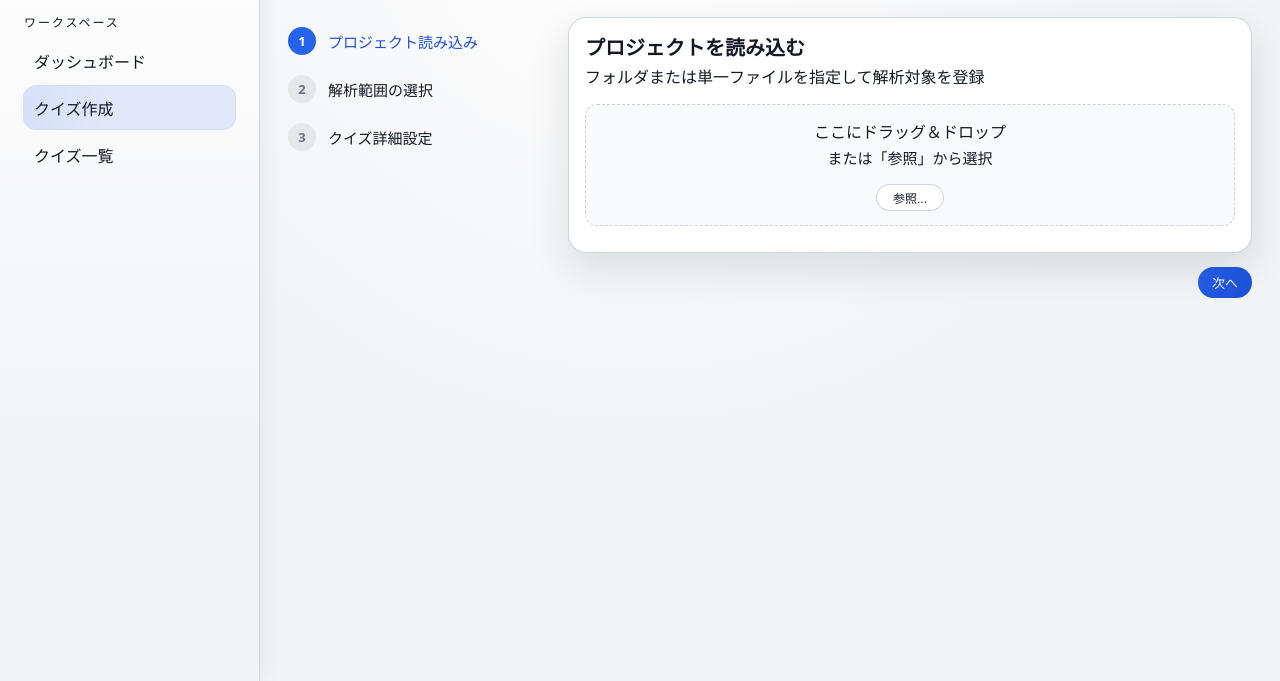
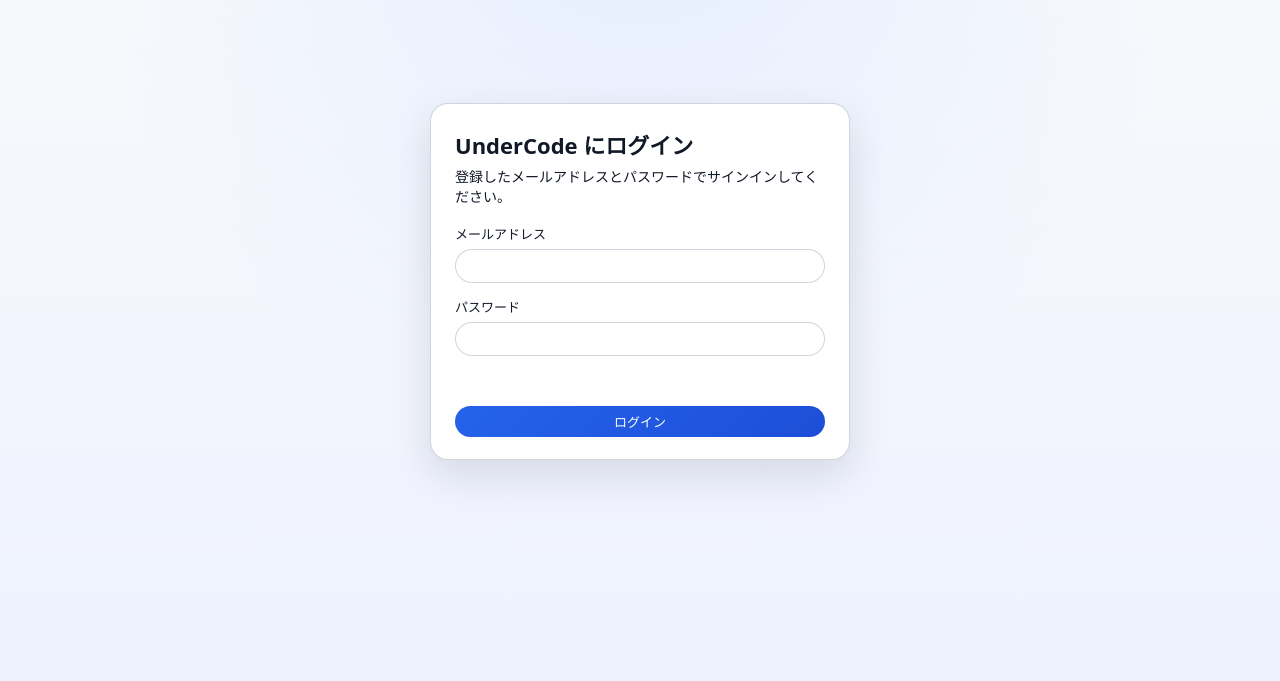
Before and after one commit to heyho99/under_code, a plain HTML site: page frontend/index.html in a window 1280 px wide. Shown: the part 119-800 px from the top of the page. Drawn offline with nearby package versions, Linux system fonts and the light colour scheme.

Commit message:
ログイン画面作成

```diff
--- a/frontend/index.html
+++ b/frontend/index.html
@@ -55,6 +55,7 @@
           </div>
         </header>
 
+        <section class="view" data-view-section="login"></section>
         <section class="view" data-view-section="project"></section>
         <section class="view" data-view-section="quiz-design"></section>
         <section class="view" data-view-section="quiz-progress"></section>
--- /dev/null
+++ b/frontend/src/features/login/LoginController.js
@@ -0,0 +1,56 @@
+import { LoginView } from "./LoginView.js";
+import { navigate } from "../../router/router.js";
+
+export const LoginController = {
+  mount() {
+    const root = LoginView.getRoot();
+    LoginView.render(root);
+
+    const appShell = document.querySelector(".app-shell");
+    if (appShell) {
+      appShell.classList.add("app-shell--login");
+    }
+
+    const form = root && root.querySelector("#js-login-form");
+    const emailInput = root && root.querySelector("#js-login-email");
+    const passwordInput = root && root.querySelector("#js-login-password");
+    const errorEl = root && root.querySelector("#js-login-error");
+
+    const clearError = () => {
+      if (errorEl) {
+        errorEl.textContent = "";
+      }
+    };
+
+    if (form) {
+      form.addEventListener("submit", (event) => {
+        event.preventDefault();
+        clearError();
+
+        const email = emailInput && emailInput.value.trim();
+        const password = passwordInput && passwordInput.value.trim();
+
+        if (!email || !password) {
+          if (errorEl) {
+            errorEl.textContent = "メールアドレスとパスワードを入力してください。";
+          }
+          return;
+        }
+
+        // ダミー認証: とりあえずどんな値でも成功扱いにする
+        navigate("#/dashboard");
+      });
+    }
+  },
+  unmount() {
+    const root = LoginView.getRoot();
+    if (root) {
+      root.innerHTML = "";
+    }
+
+    const appShell = document.querySelector(".app-shell");
+    if (appShell) {
+      appShell.classList.remove("app-shell--login");
+    }
+  },
+};
--- /dev/null
+++ b/frontend/src/features/login/LoginView.js
@@ -0,0 +1,50 @@
+export const LoginView = {
+  key: "login",
+  title: "ログイン",
+  subtitle: "アカウントにサインインしてダッシュボードにアクセスします。",
+  getRoot() {
+    return document.querySelector('[data-view-section="login"]');
+  },
+  render(root) {
+    if (!root) return;
+
+    root.innerHTML = `
+      <div class="login-page">
+        <div class="login-card">
+          <h1 class="login-card__title">UnderCode にログイン</h1>
+          <p class="login-card__subtitle">
+            登録したメールアドレスとパスワードでサインインしてください。
+          </p>
+          <form class="login-form" id="js-login-form">
+            <div class="login-form__field">
+              <label class="login-form__label" for="js-login-email">メールアドレス</label>
+              <input
+                id="js-login-email"
+                class="login-form__input"
+                type="email"
+                name="email"
+                autocomplete="email"
+                required
+              />
+            </div>
+            <div class="login-form__field">
+              <label class="login-form__label" for="js-login-password">パスワード</label>
+              <input
+                id="js-login-password"
+                class="login-form__input"
+                type="password"
+                name="password"
+                autocomplete="current-password"
+                required
+              />
+            </div>
+            <p class="login-form__error" id="js-login-error" aria-live="polite"></p>
+            <button type="submit" class="primary-btn login-form__submit">
+              ログイン
+            </button>
+          </form>
+        </div>
+      </div>
+    `;
+  },
+};
--- a/frontend/src/main.js
+++ b/frontend/src/main.js
@@ -4,5 +4,5 @@
 document.addEventListener("DOMContentLoaded", () => {
   setupNav(navigate);
   setupSidebarToggle();
-  initRouter({ defaultPath: "#/project" });
+  initRouter({ defaultPath: "#/login" });
 });
--- a/frontend/src/router/routes.js
+++ b/frontend/src/router/routes.js
@@ -1,11 +1,13 @@
 import { ProjectController } from "../features/project/ProjectController.js";
 import { QuizDesignController } from "../features/quiz-design/QuizDesignController.js";
 import { QuizProgressController } from "../features/quiz-progress/QuizProgressController.js";
+import { LoginController } from "../features/login/LoginController.js";
 import { QuizListController } from "../features/quiz-list/QuizListController.js";
 import { QuizSetDetailController } from "../features/quiz-set-detail/QuizSetDetailController.js";
 import { QuizPlayController } from "../features/quiz-play/QuizPlayController.js";
 
 export const routes = {
+  "#/login": LoginController,
   "#/project": ProjectController,
   "#/quiz-design": QuizDesignController,
   "#/dashboard": QuizProgressController,
--- a/frontend/styles.css
+++ b/frontend/styles.css
@@ -309,6 +309,91 @@
 
 .view--active {
   display: block;
+}
+
+.app-shell--login .sidebar,
+.app-shell--login .main-header {
+  display: none;
+}
+
+.app-shell--login .main {
+  padding: 0;
+}
+
+.app-shell--login .view[data-view-section="login"] {
+  display: block;
+}
+
+.login-page {
+  min-height: 100vh;
+  display: flex;
+  align-items: center;
+  justify-content: center;
+  background: radial-gradient(circle at top, #e5edff, transparent 55%),
+    linear-gradient(180deg, #f9fafb, #eef2ff);
+}
+
+.login-card {
+  width: 100%;
+  max-width: 420px;
+  background: #ffffff;
+  border-radius: var(--radius-lg);
+  box-shadow: var(--shadow-soft);
+  border: 1px solid var(--border-subtle);
+  padding: 24px 24px 22px;
+}
+
+.login-card__title {
+  margin: 0;
+  font-size: 22px;
+}
+
+.login-card__subtitle {
+  margin: 6px 0 18px;
+  font-size: 14px;
+  color: var(--text-muted);
+}
+
+.login-form {
+  display: flex;
+  flex-direction: column;
+  gap: 14px;
+}
+
+.login-form__field {
+  display: flex;
+  flex-direction: column;
+  gap: 6px;
+}
+
+.login-form__label {
+  font-size: 13px;
+  color: var(--text-soft);
+}
+
+.login-form__input {
+  border-radius: 999px;
+  border: 1px solid var(--border-subtle);
+  padding: 8px 12px;
+  font-size: 14px;
+  outline: none;
+}
+
+.login-form__input:focus-visible {
+  border-color: var(--accent);
+  box-shadow: 0 0 0 1px rgba(37, 99, 235, 0.2);
+}
+
+.login-form__error {
+  min-height: 18px;
+  margin: 0;
+  font-size: 12px;
+  color: #b91c1c;
+}
+
+.login-form__submit {
+  width: 100%;
+  margin-top: 4px;
 }
 
 .step {
```
